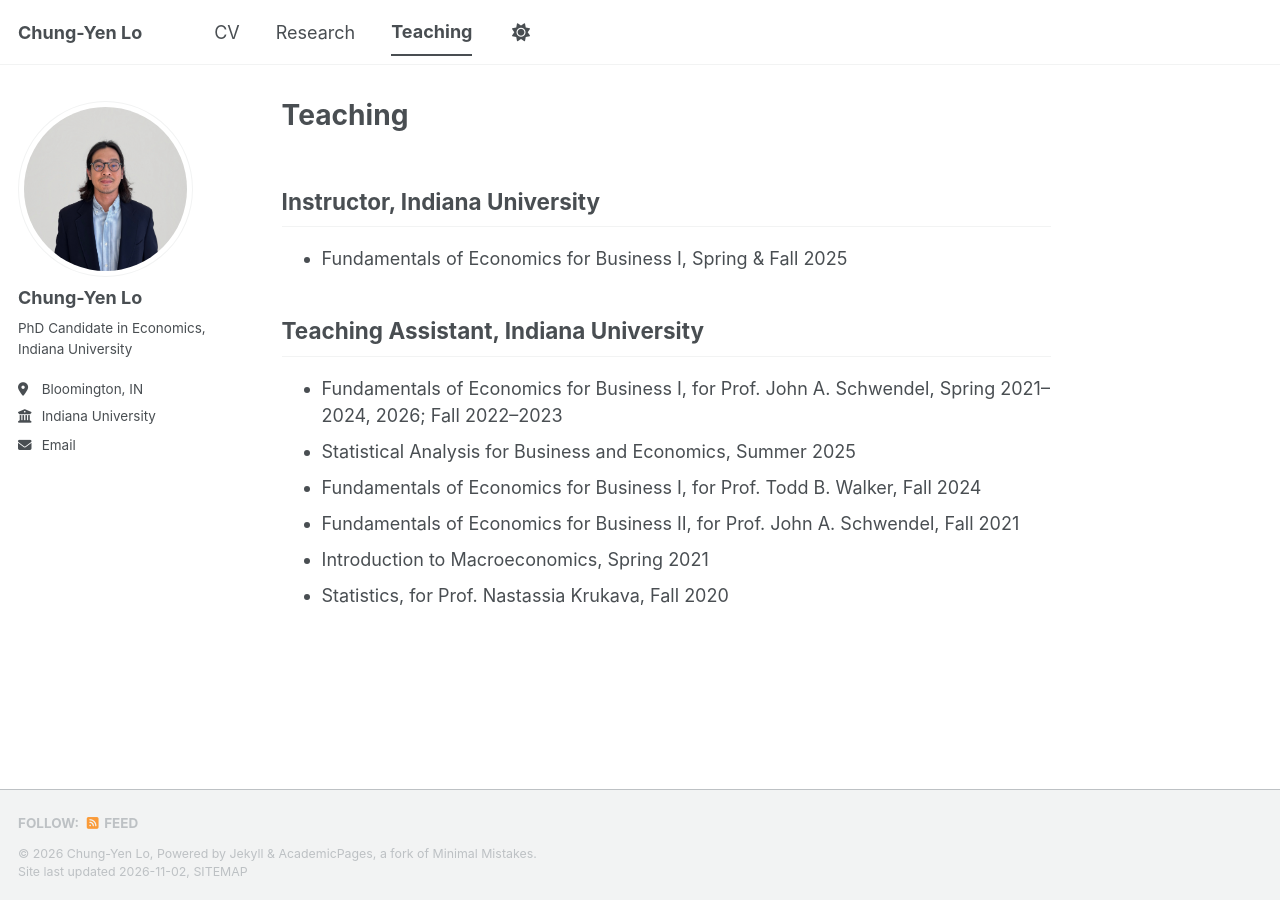
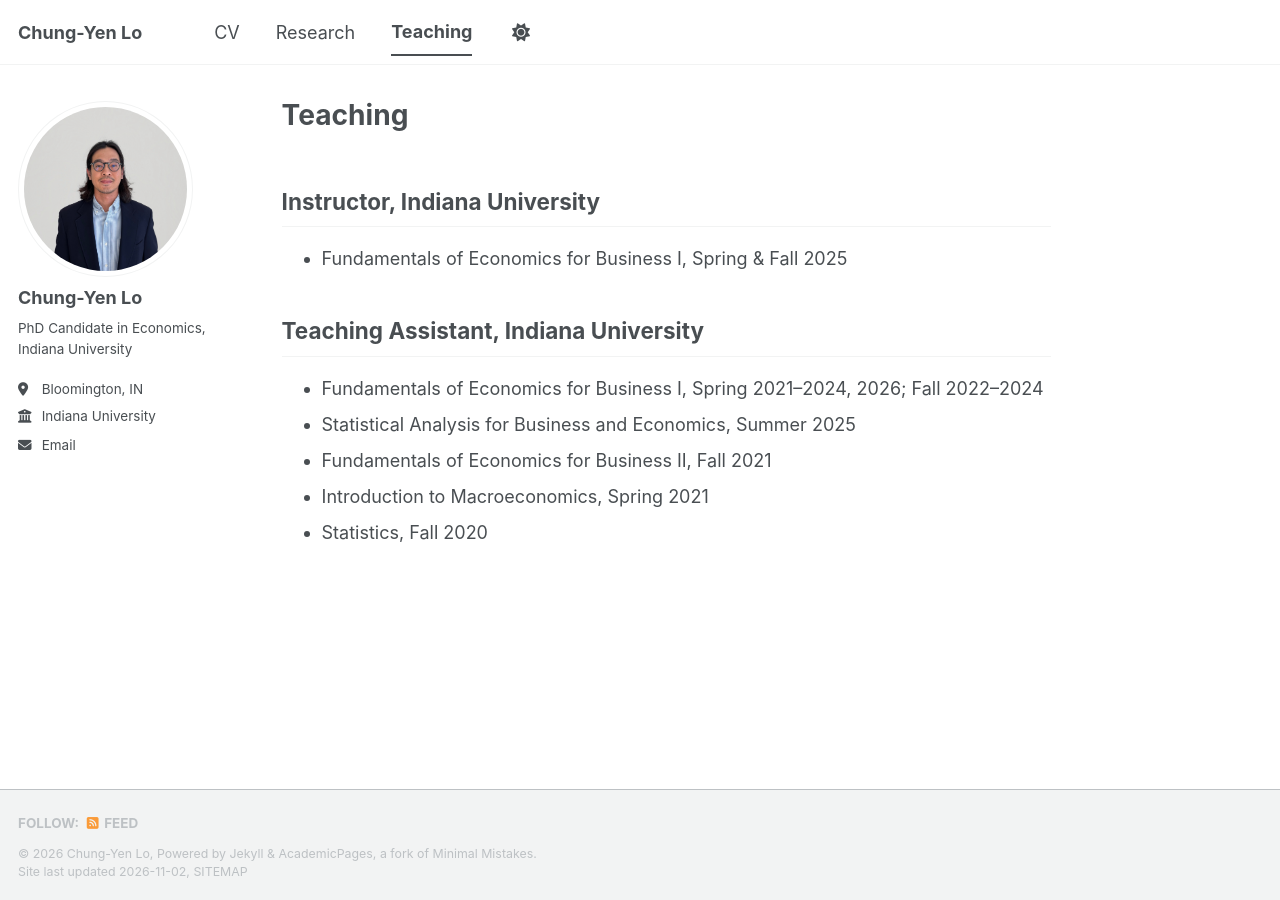
Before and after one commit to chungyenlo/chungyenlo.github.io, a Jekyll site: the page built from _pages/teaching.md, in a window 1280 px wide. Built offline with Jekyll 4.4.1, drawn with Linux system fonts in a browser that asks for light colours; a style sheet for code colours, icons or effects is not loaded.

Commit message:
Update teaching assistant roles and course details

```diff
--- a/_pages/teaching.md
+++ b/_pages/teaching.md
@@ -9,9 +9,8 @@ author_profile: true
 - Fundamentals of Economics for Business I, Spring & Fall 2025
 
 ## Teaching Assistant, Indiana University
-- Fundamentals of Economics for Business I, for Prof. John A. Schwendel, Spring 2021–2024, 2026; Fall 2022–2023
+- Fundamentals of Economics for Business I, Spring 2021–2024, 2026; Fall 2022–2024
 - Statistical Analysis for Business and Economics, Summer 2025
-- Fundamentals of Economics for Business I, for Prof. Todd B. Walker, Fall 2024
-- Fundamentals of Economics for Business II, for Prof. John A. Schwendel, Fall 2021
+- Fundamentals of Economics for Business II, Fall 2021
 - Introduction to Macroeconomics, Spring 2021
-- Statistics, for Prof. Nastassia Krukava, Fall 2020
+- Statistics, Fall 2020
```
